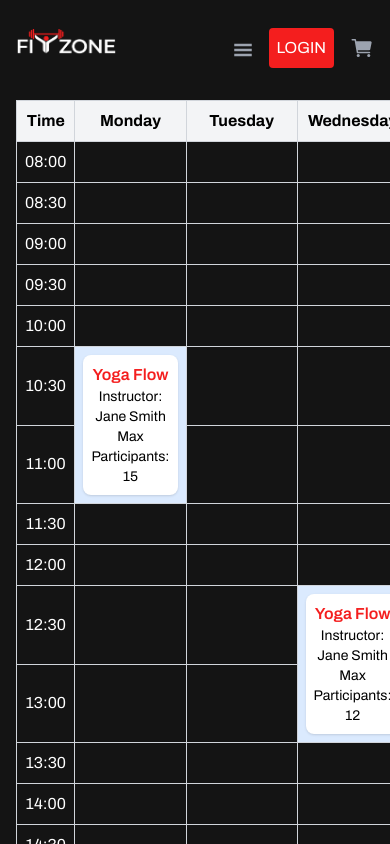
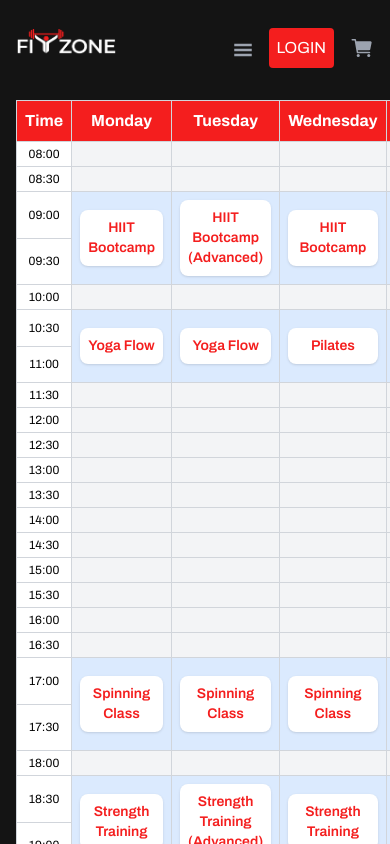
Before and after one commit to v-lahutik/FitZone-Gym-and-E-shop, a React (Vite) app in the folder Frontend/: page / in a window 390 px wide. Shown: the top 844 px of the page. Built offline with nearby package versions, Linux system fonts and the light colour scheme.

Commit message:
course table updated responsive

```diff
--- a/Frontend/src/components/Admin/CourseTable/CourseTable.tsx
+++ b/Frontend/src/components/Admin/CourseTable/CourseTable.tsx
@@ -1,4 +1,6 @@
 import React from 'react';
+import { courseData } from '../../DummyData/courses';
+import { weekdays, timeSlots } from './TimeSlots';
 
 interface Course {
   name: string;
@@ -10,120 +12,7 @@ interface Course {
   instructor: string;
 }
 
-const timeSlots = [
-  '08:00',
-  '08:30',
-  '09:00',
-  '09:30',
-  '10:00',
-  '10:30',
-  '11:00',
-  '11:30',
-  '12:00',
-  '12:30',
-  '13:00',
-  '13:30',
-  '14:00',
-  '14:30',
-  '15:00',
-  '15:30',
-  '16:00',
-  '16:30',
-  '17:00',
-  '17:30',
-  '18:00',
-  '18:30',
-  '19:00',
-  '19:30',
-  '20:00',
-  '20:30',
-  '21:00',
-  '21:30',
-  '22:00'
-];
-
-const weekdays = [
-  'Monday',
-  'Tuesday',
-  'Wednesday',
-  'Thursday',
-  'Friday',
-  'Saturday',
-  'Sunday'
-];
-
-const courses: Course[] = [
-  {
-    name: 'Yoga Flow',
-    category: ['flexibility'],
-    weekday: 'Monday',
-    time: { start: '10:30', end: '11:30' },
-    maxParticipants: 15,
-    description:
-      'A calming yoga flow to improve flexibility and reduce stress.',
-    instructor: 'Jane Smith'
-  },
-  {
-    name: 'Yoga Flow',
-    category: ['flexibility'],
-    weekday: 'Sunday',
-    time: { start: '12:30', end: '13:30' },
-    maxParticipants: 12,
-    description:
-      'A calming yoga flow to improve flexibility and reduce stress.',
-    instructor: 'Jane Smith'
-  },
-  {
-    name: 'Yoga Flow',
-    category: ['flexibility'],
-    weekday: 'Tuesday',
-    time: { start: '18:30', end: '19:30' },
-    maxParticipants: 12,
-    description:
-      'A calming yoga flow to improve flexibility and reduce stress.',
-    instructor: 'Jane Smith'
-  },
-  {
-    name: 'Yoga Flow',
-    category: ['flexibility'],
-    weekday: 'Thursday',
-    time: { start: '12:30', end: '13:30' },
-    maxParticipants: 12,
-    description:
-      'A calming yoga flow to improve flexibility and reduce stress.',
-    instructor: 'Jane Smith'
-  },
-  {
-    name: 'Yoga Flow',
-    category: ['flexibility'],
-    weekday: 'Wednesday',
-    time: { start: '12:30', end: '13:30' },
-    maxParticipants: 12,
-    description:
-      'A calming yoga flow to improve flexibility and reduce stress.',
-    instructor: 'Jane Smith'
-  },
-  {
-    name: 'Yoga Flow',
-    category: ['flexibility'],
-    weekday: 'Friday',
-    time: { start: '12:30', end: '13:30' },
-    maxParticipants: 12,
-    description:
-      'A calming yoga flow to improve flexibility and reduce stress.',
-    instructor: 'Jane Smith'
-  },
-  {
-    name: 'Yoga Flow',
-    category: ['flexibility'],
-    weekday: 'Saturday',
-    time: { start: '12:30', end: '13:30' },
-    maxParticipants: 12,
-    description:
-      'A calming yoga flow to improve flexibility and reduce stress.',
-    instructor: 'Jane Smith'
-  }
-];
+const courses: Course[] = courseData;
 
 const CourseTable: React.FC = () => {
   //  calculate which rows the course spans based on time
@@ -142,11 +31,14 @@ const CourseTable: React.FC = () => {
       <table className="min-w-full table-fixed border-collapse border border-gray-300">
         <thead>
           <tr>
-            <th className="w-1/12 p-2 bg-gray-100 border border-gray-300">
+            <th className="w-1/12 p-2 bg-primary text-white border border-gray-300 sticky left-0">
               Time
             </th>
             {weekdays.map((day) => (
-              <th key={day} className="p-2 bg-gray-100 border border-gray-300">
+              <th
+                key={day}
+                className="p-2 bg-primary text-white border border-gray-300"
+              >
                 {day}
               </th>
             ))}
@@ -154,14 +46,19 @@ const CourseTable: React.FC = () => {
         </thead>
         <tbody>
           {/*loop over time slots to create rows*/}
-          {timeSlots.map((slot, rowIndex) => (
+          {timeSlots.map((slot, rowIndex) => {
+
+
+            return (
               <tr key={slot}>
-              <td className="p-2 text-center border text-white border-gray-300">
+                <td className="p-1 text-center text-xs border bg-white border-gray-300 sticky left-0 ">
                   {slot}
                 </td>
                 {/*loop over weekdays to create columns for this row*/}
                 {weekdays.map((day, dayIndex) => {
-               {/*check if cell is already spanned*/}
+                  {
+                    /*check if cell is already spanned*/
+                  }
                   const cellKey = `${day}-${rowIndex}`;
                   if (spannedCells.has(cellKey)) {
                     return null;
@@ -196,14 +93,14 @@ const CourseTable: React.FC = () => {
                         rowSpan={rowSpan}
                       >
                         <div className="bg-white shadow rounded-lg p-2">
-                        <h3 className="font-semibold text-primary">
+                          <h3 className="text-sm font-semibold text-primary">
                             {courseForSlot.name}
                           </h3>
-                        <p className="text-sm">
+                          <p className="text-xs hidden lg:block">
                             Instructor: {courseForSlot.instructor}
                           </p>
                           {/* edit this part for display participants/max participants */}
-                        <p className="text-sm">
+                          <p className="text-xs hidden lg:block">
                             Max Participants: {courseForSlot.maxParticipants}
                           </p>
                         </div>
@@ -213,12 +110,13 @@ const CourseTable: React.FC = () => {
                   return (
                     <td
                       key={`${day}-${slot}`}
-                    className="p-2 text-center border border-gray-300"
+                      className="p-2 text-center border bg-gray-100 border-gray-300"
                     ></td>
                   );
                 })}
               </tr>
-          ))}
+            );
+          })}
         </tbody>
       </table>
     </div>
--- /dev/null
+++ b/Frontend/src/components/Admin/CourseTable/TimeSlots.ts
@@ -0,0 +1,42 @@
+
+export const timeSlots = [
+    '08:00',
+    '08:30',
+    '09:00',
+    '09:30',
+    '10:00',
+    '10:30',
+    '11:00',
+    '11:30',
+    '12:00',
+    '12:30',
+    '13:00',
+    '13:30',
+    '14:00',
+    '14:30',
+    '15:00',
+    '15:30',
+    '16:00',
+    '16:30',
+    '17:00',
+    '17:30',
+    '18:00',
+    '18:30',
+    '19:00',
+    '19:30',
+    '20:00',
+    '20:30',
+    '21:00',
+    '21:30',
+    '22:00'
+  ];
+
+  export const weekdays = [
+    'Monday',
+    'Tuesday',
+    'Wednesday',
+    'Thursday',
+    'Friday',
+    'Saturday',
+    'Sunday'
+  ];
```
Lines whose indentation alone changed are shown as unchanged.
